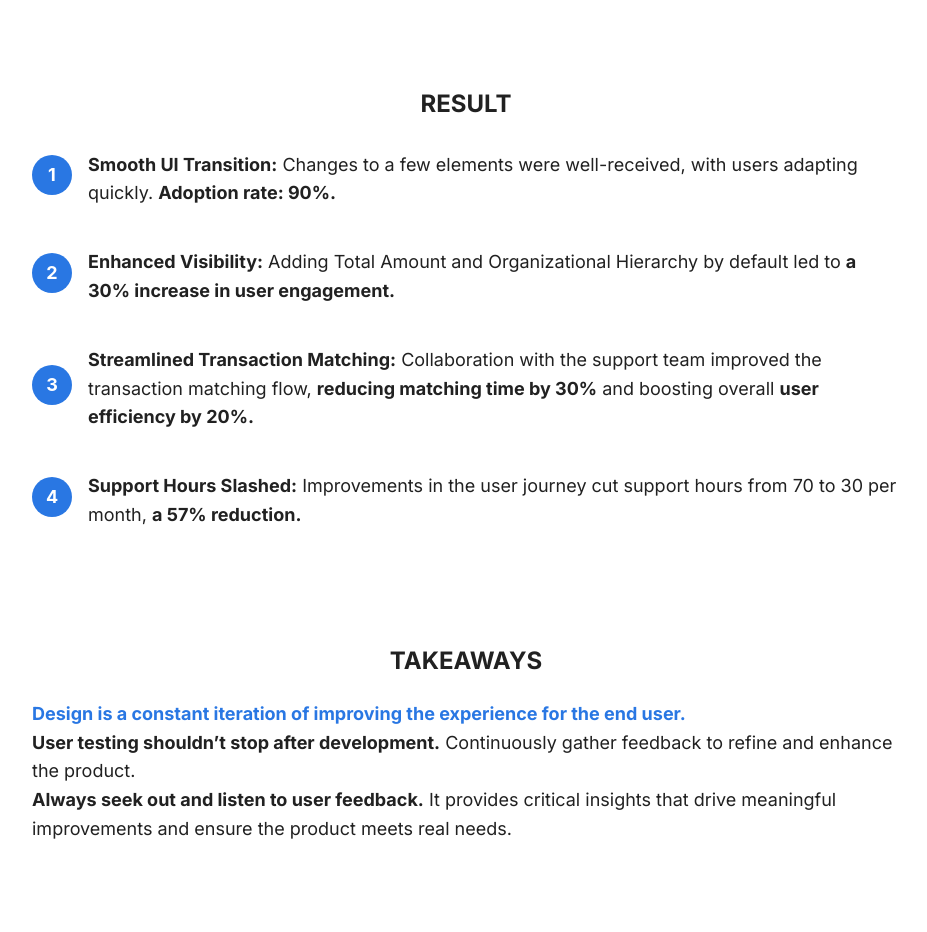
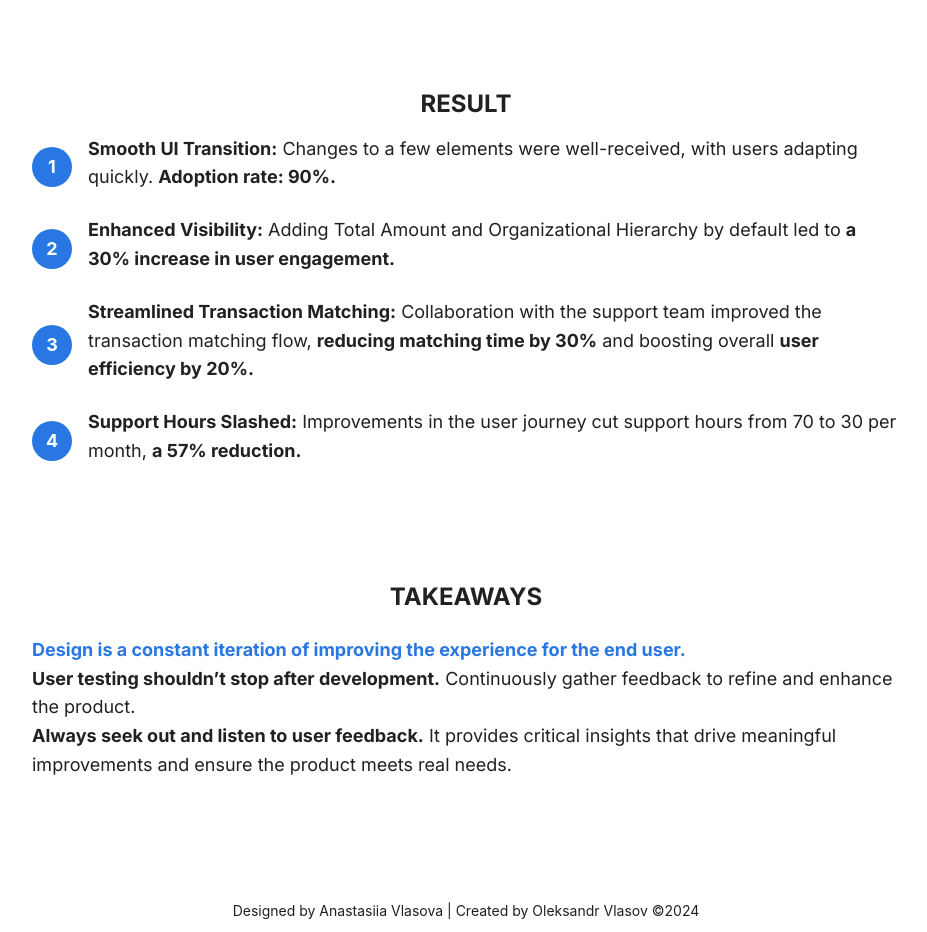
Before and after one commit to alexvlasov182/anastasiia-vlasova, a React (Vite) app: page /recon-hub in a window 1280 px wide. Shown: the part 5620-6552 px from the top of the page, without its empty margins (174-1101 px from the left). Built offline with nearby package versions, Linux system fonts and the light colour scheme.

Commit message:
Added margin top to section result

```diff
--- a/src/domains/components/ReconHub/ReconHub.module.scss
+++ b/src/domains/components/ReconHub/ReconHub.module.scss
@@ -221,7 +221,7 @@
 }
 
 .resultText {
-  margin-top: 1.5rem;
+  margin-top: 0.5rem;
   font-family: $font-primary;
   font-size: $paragraph-font-size;
   color: $primary-text-color;
```
